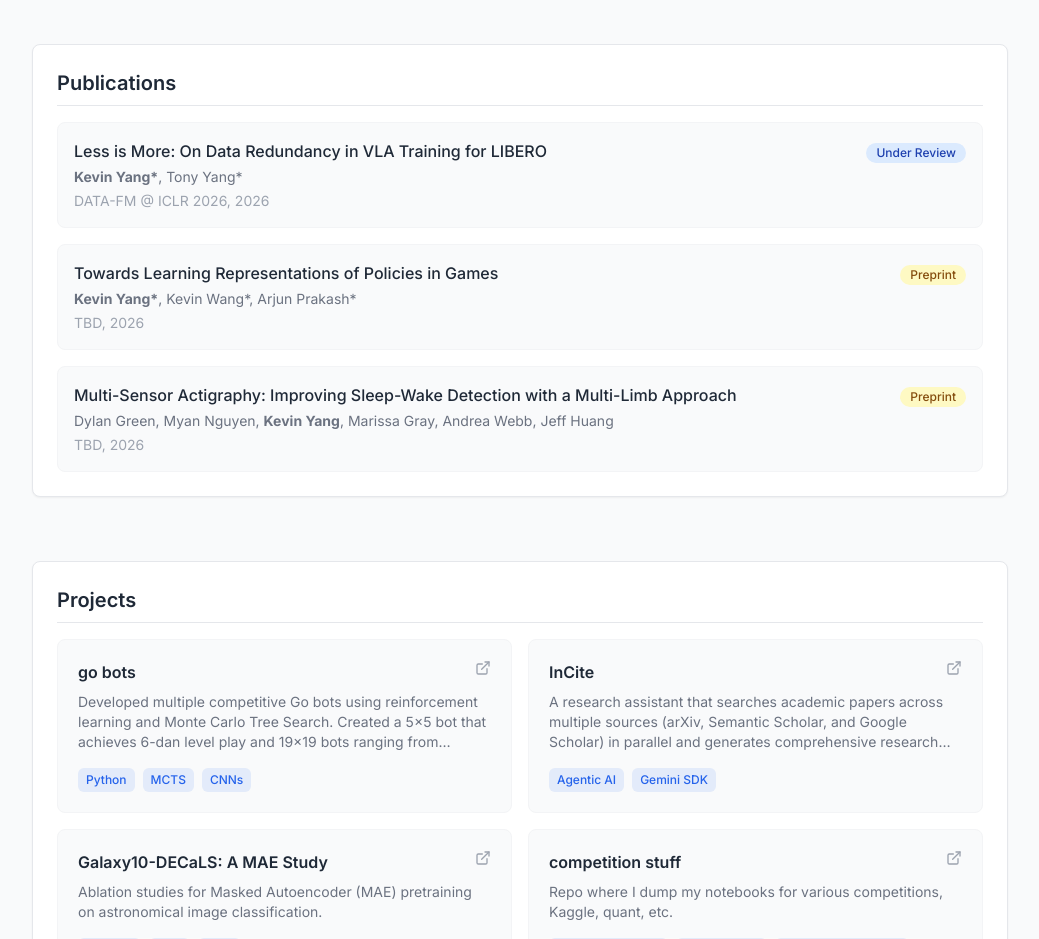
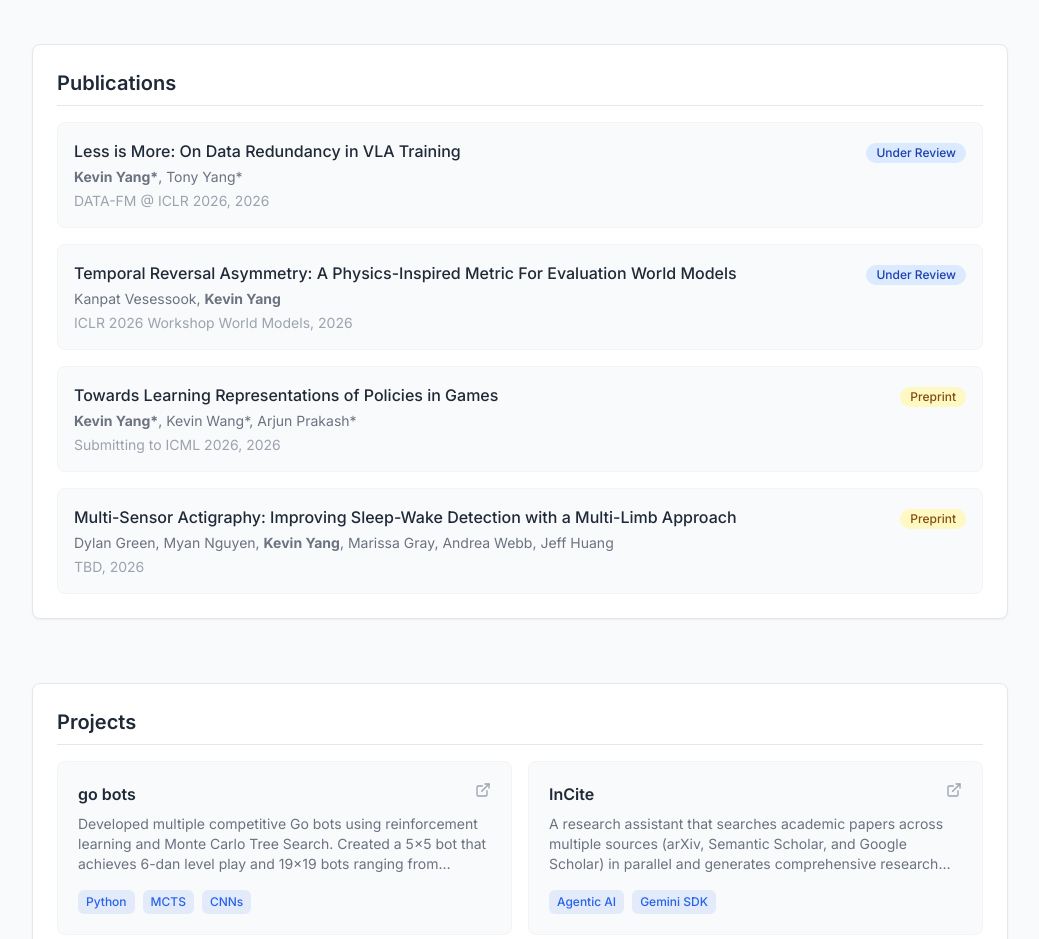
Before and after one commit to Keviny2007/my-website, a React (Vite) app: page / in a window 1280 px wide. Shown: the part 1380-2319 px from the top of the page, without its empty margins (120-1159 px from the left). Built offline with nearby package versions, Linux system fonts and the light colour scheme.

Commit message:
publication section update

```diff
--- a/src/data/publications.ts
+++ b/src/data/publications.ts
@@ -16,16 +16,23 @@ export interface Publication {
 
 export const publications: Publication[] = [
   {
-    title: "Less is More: On Data Redundancy in VLA Training for LIBERO",
+    title: "Less is More: On Data Redundancy in VLA Training",
     authors: ["Kevin Yang*", "Tony Yang*"],
     venue: "DATA-FM @ ICLR 2026",
     year: 2026,
     status: "under-review",
   },
   {
+    title: "Temporal Reversal Asymmetry: A Physics-Inspired Metric For Evaluation World Models",
+    authors: ["Kanpat Vesessook", "Kevin Yang"],
+    venue: "ICLR 2026 Workshop World Models",
+    year: 2026,
+    status: "under-review",
+  },
+  {
     title: "Towards Learning Representations of Policies in Games",
     authors: ["Kevin Yang*", "Kevin Wang*", "Arjun Prakash*"],
-    venue: "TBD",
+    venue: "Submitting to ICML 2026",
     year: 2026,
     status: "preprint",
   },
```
